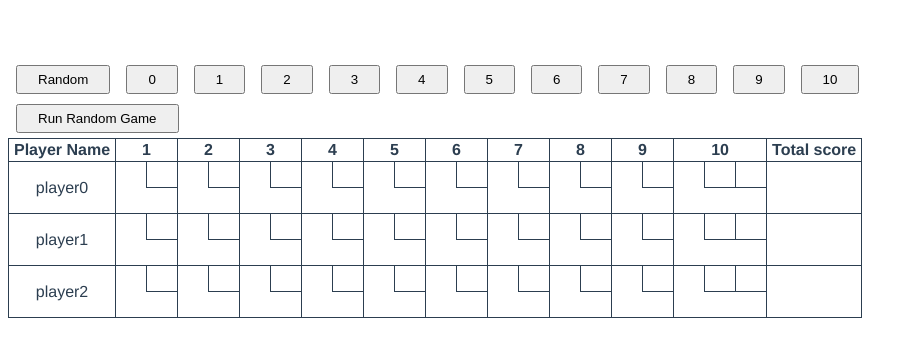
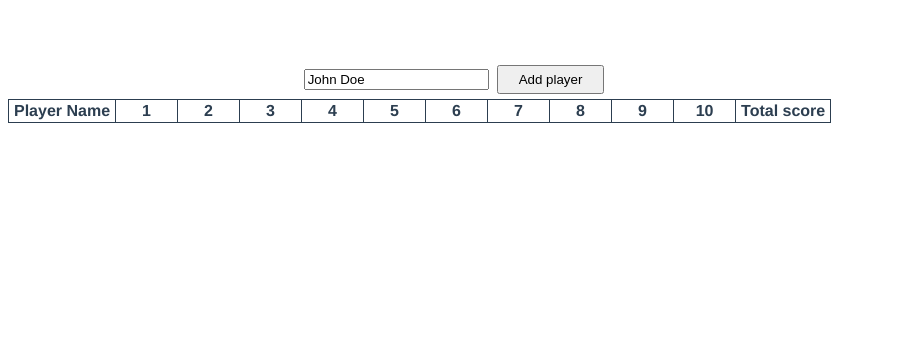
Before and after one commit to kaera/bowling, a Vue app: page / in a window 1280 px wide. Shown: the top 356 px of the page, without its empty margins (0-917 px from the left). Built offline with nearby package versions, Linux system fonts and the light colour scheme.

Commit message:
Add player name input

```diff
--- a/src/components/Board.vue
+++ b/src/components/Board.vue
@@ -19,10 +19,10 @@ import Frame from "./Frame.vue";
 })
 export default class Board extends Vue {
   @Prop() name!: string;
+  private currentFrameIndex = 0;
+  private isMounted = false;
   private refs = [...Array(10)].map((_, i) => "frame" + i);
   private rolls: number[] = [];
-  private currentFrameIndex = 0;
-  private isMounted = false;
 
   mounted() {
     this.isMounted = true;
@@ -33,7 +33,7 @@ export default class Board extends Vue {
     return lastFrameRef[0];
   }
 
-  private get total() {
+  get total() {
     if (!this.isMounted) return null;
     if (this.currentFrameIndex === 10) {
       return this.lastFrame.total;
--- a/src/components/Game.vue
+++ b/src/components/Game.vue
@@ -1,12 +1,20 @@
 <template>
   <div class="game">
-    <h3 v-if="isCompleted()">Game over</h3>
-    <div v-else class="buttons">
+    <form v-if="!isStarted" @submit="addPlayer($event)">
+      <input ref="input" value="John Doe" />
+      <button>Add player</button>
+    </form>
+    <div v-if="isCompleted()">
+      <h3>{{ winner }} won!</h3>
+    </div>
+    <div v-else-if="isStarted && !isRandomGame" class="buttons">
       <button @click="rollRandom()">Random</button>
       <button v-for="(_, i) in buttonsNum" :key="i" @click="roll(i)">
         {{ i }}
       </button>
-      <br />
+    </div>
+    <div v-else-if="players.length > 0 && !isStarted" class="buttons">
+      <button @click="isStarted = true">Start Game</button>
       <button @click="runRandomGame()">Run Random Game</button>
     </div>
     <table>
@@ -15,8 +23,8 @@
         <th v-for="i in 10" :key="i">{{ i }}</th>
         <th>Total score</th>
       </tr>
-      <template v-for="(ref, i) in refs">
-        <Board :key="ref" :name="'player' + i" :ref="ref" />
+      <template v-for="(name, i) in players">
+        <Board :key="i" :name="name" :ref="'board' + i" />
       </template>
     </table>
   </div>
@@ -32,26 +40,46 @@ import Board from "./Board.vue";
   },
 })
 export default class Game extends Vue {
-  private playersNum = 3;
-  private refs = [...Array(this.playersNum)].map((_, i) => "board" + i);
+  private players: string[] = [];
   private currentBoardIndex = 0;
   private isMounted = false;
+  private isStarted = false;
+  private isRandomGame = false;
+
+  mounted() {
+    this.isMounted = true;
+  }
 
   private get buttonsNum(): number {
-    if (!this.isMounted || !this.currentBoard.currentFrame) return 0;
+    if (!this.isMounted || !this.isStarted || !this.currentBoard.currentFrame)
+      return 0;
     return this.currentBoard.currentFrame.pins + 1;
   }
 
-  get currentBoard() {
+  private get currentBoard() {
     const ref = this.$refs["board" + this.currentBoardIndex] as Board[];
     return ref[0];
   }
 
-  async mounted() {
-    this.isMounted = true;
+  private get winner() {
+    return this.players
+      .map((name, i) => {
+        const ref = this.$refs["board" + i] as Board[];
+        return { name, total: ref[0].total! };
+      })
+      .sort((a, b) => b.total - a.total)[0].name;
+  }
+
+  private addPlayer(e: Event) {
+    e.preventDefault();
+    const input = this.$refs.input as HTMLInputElement;
+    this.players.push(input.value);
+    input.value = "";
   }
 
   private async runRandomGame() {
+    this.isStarted = true;
+    this.isRandomGame = true;
     while (!this.isCompleted()) {
       await new Promise((resolve) => setTimeout(resolve, 100));
       this.rollRandom();
@@ -74,14 +102,15 @@ export default class Game extends Vue {
 
     this.currentBoard.roll(value);
     if (currentFrame !== this.currentBoard.currentFrame) {
-      this.currentBoardIndex = (this.currentBoardIndex + 1) % this.refs.length;
+      this.currentBoardIndex =
+        (this.currentBoardIndex + 1) % this.players.length;
     }
   }
 
-  isCompleted() {
-    if (!this.isMounted) return false;
+  private isCompleted() {
+    if (!this.isMounted || !this.isStarted) return false;
     const lastBoardRef = this.$refs[
-      "board" + (this.refs.length - 1)
+      "board" + (this.players.length - 1)
     ] as Board[];
     return lastBoardRef[0].isCompleted();
   }
@@ -104,6 +133,7 @@ export default class Game extends Vue {
 .game th {
   padding: 2px 5px;
   border: 1px solid;
+  min-width: 51px;
 }
 .game td {
   padding: 0;
```
